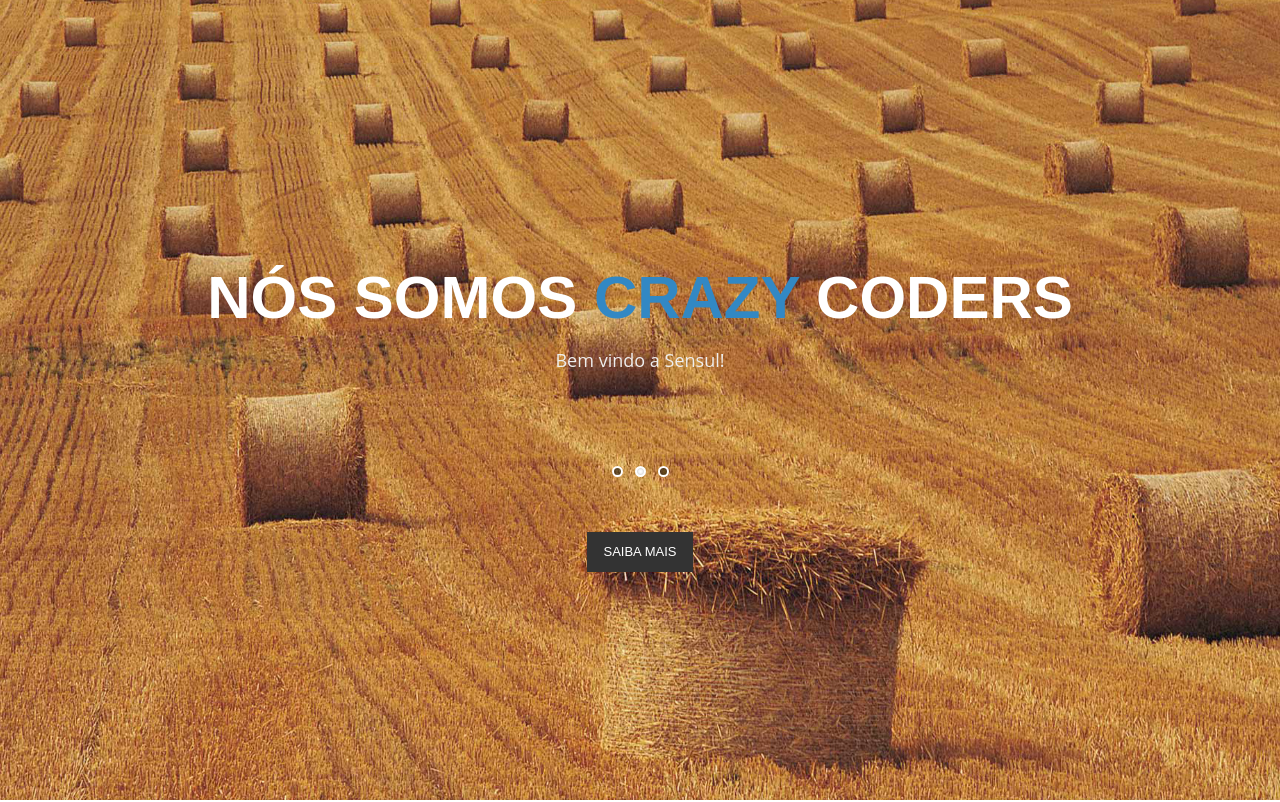
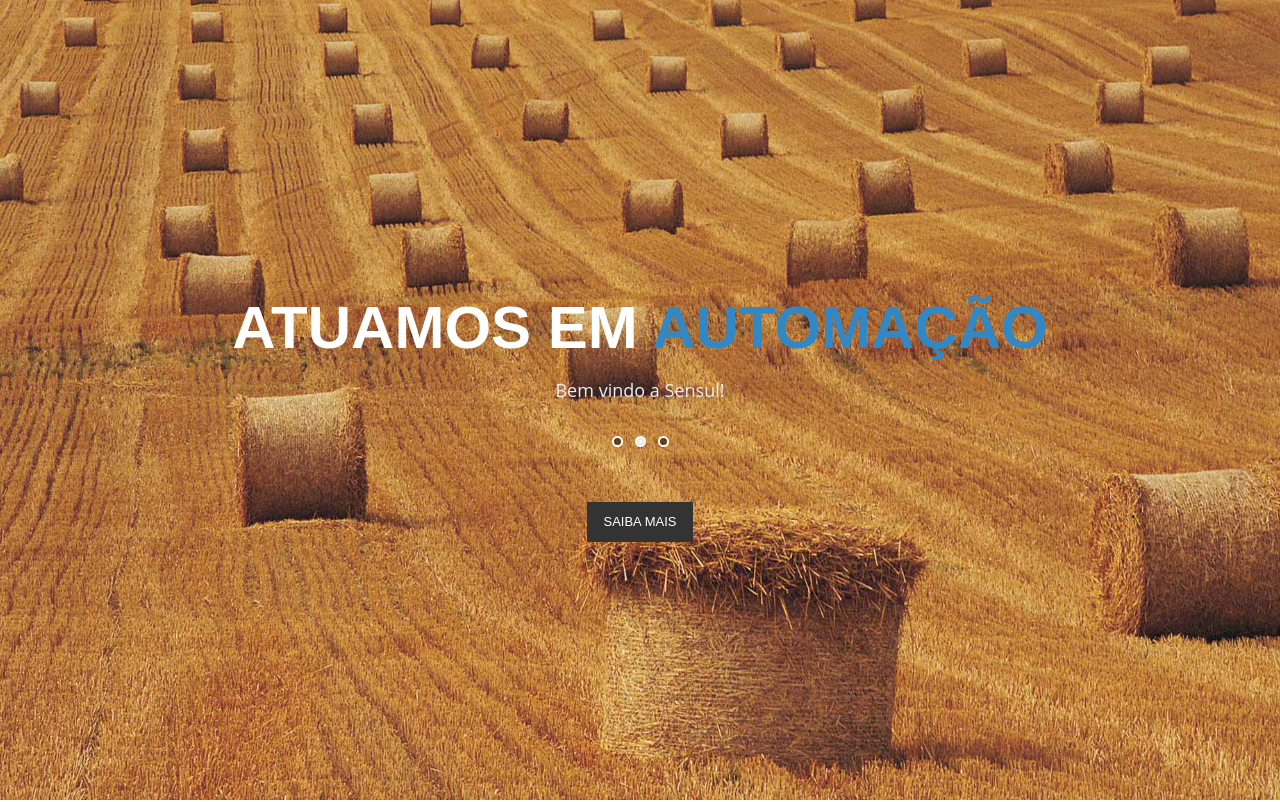
Before and after one commit to lucianoBueno/sensul.github.io, a plain HTML site: page index.html in a window 1280 px wide. Shown: the top 802 px of the page. Drawn offline with Linux system fonts and the light colour scheme; files whose address does not match are found by name.

Commit message:
Updated index.html

```diff
--- a/index.html
+++ b/index.html
@@ -16,15 +16,15 @@
         <div id="home-slider" class="flexslider">
           <ul class="slides list-unstyled">
             <li>
-              <p class="home-slide-content">Nós somos <span class="colored-text">Inovadores</span> por natureza</p>
+              <p class="home-slide-content">Atuamos em <span class="colored-text">sensoriamento</span></p>
                 <span class="flex-caption">Bem vindo a Sensul!</span>
             </li>
             <li>
-              <p class="home-slide-content">Nós somos <span class="colored-text">crazy</span> Coders</p>
+              <p class="home-slide-content">Atuamos em <span class="colored-text">automação</span></p>
               <span class="flex-caption">Bem vindo a Sensul!</span>
             </li>
             <li>
-              <p class="home-slide-content">Nós <span class="colored-text">amamos</span> Agricultura de Precisão</p>
+              <p class="home-slide-content">Gostamos muito de <span class="colored-text">inovar</span></p>
               <span class="flex-caption">Bem vindo a Sensul!</span>
             </li>
           </ul>
```
